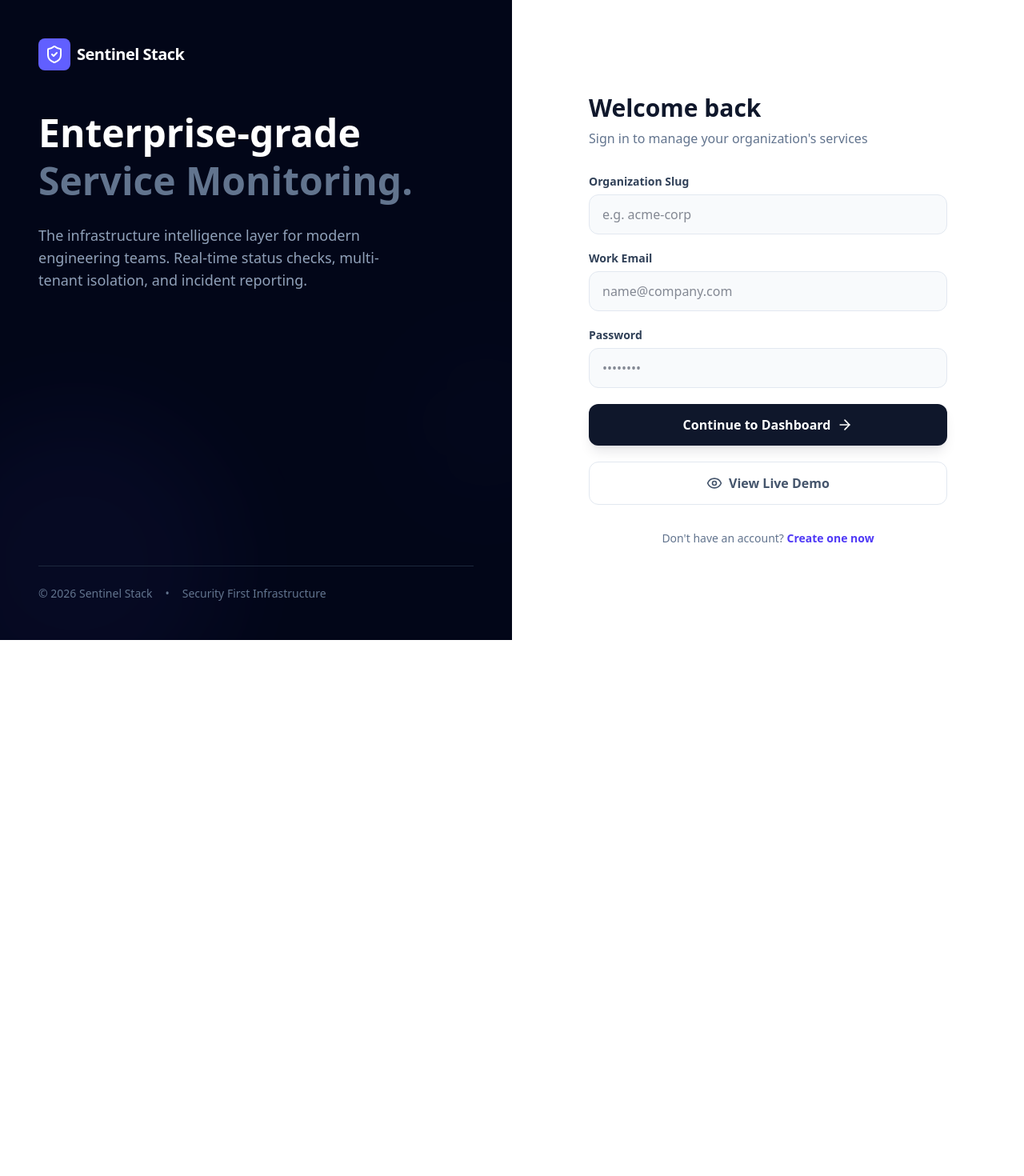
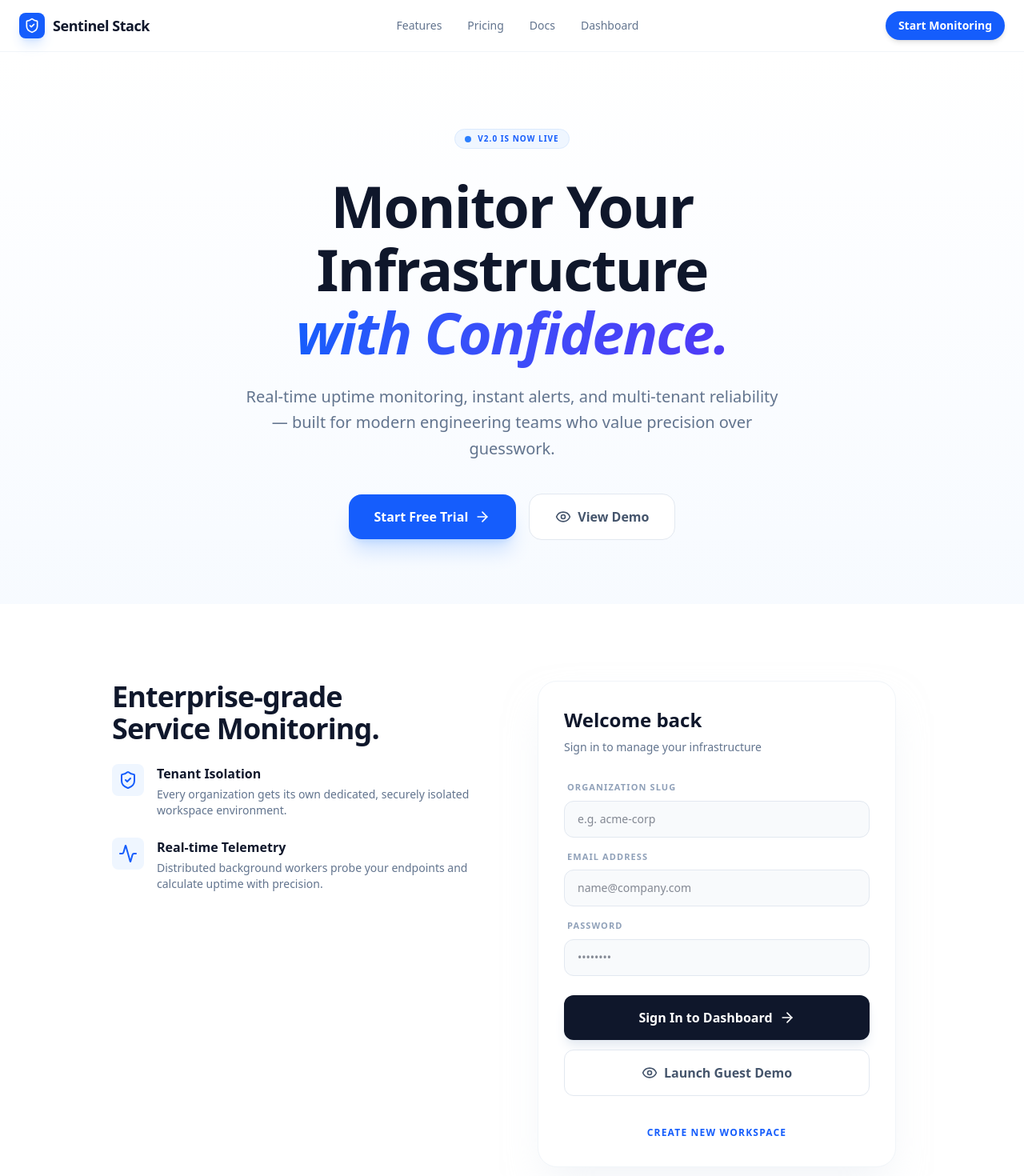
Before and after one commit to Aahan-Desai/Sentinel-Stack, a React (Vite) app in the folder client/: page / in a window 1280 px wide. Shown: the top 1470 px of the page at 80% size. Before the commit the page ends 800 px from the top, so only its background shows below. Built offline with nearby package versions, Linux system fonts and the light colour scheme; no server answers.

Commit message:
design: transform login page into modern SaaS landing page

```diff
--- a/client/src/features/auth/LoginPage.tsx
+++ b/client/src/features/auth/LoginPage.tsx
@@ -1,6 +1,6 @@
 import { useState } from "react";
 import { useAuth } from "../../hooks/AuthContext";
-import { ShieldCheck, ArrowRight, Loader2, UserPlus, Eye } from "lucide-react";
+import { ShieldCheck, ArrowRight, Loader2, UserPlus, Eye, Activity } from "lucide-react";
 import api from "../../lib/api";
 
 export default function LoginPage() {
@@ -42,7 +42,6 @@ export default function LoginPage() {
     setLoading(true);
     setError(null);
     try {
-      // These should match the credentials you create in your production DB
       await login("guest@sentinel.io", "demo1234", "demo-workspace");
     } catch (err: any) {
       setError("Demo workspace is currently offline. Please try manual login.");
@@ -51,131 +50,174 @@ export default function LoginPage() {
     }
   }
 
+  const scrollToAuth = () => {
+    document.getElementById('auth-section')?.scrollIntoView({ behavior: 'smooth' });
+  };
+
   return (
-    <div className="min-h-screen flex bg-white font-sans text-slate-900">
-      {/* LEFT SIDE - BRANDING */}
-      <div className="hidden lg:flex w-1/2 bg-slate-950 p-12 flex-col justify-between relative overflow-hidden">
-        <div className="relative z-10">
-          <div className="flex items-center gap-2 mb-12">
-            <div className="p-2 bg-indigo-500 rounded-lg">
-              <ShieldCheck className="w-6 h-6 text-white" />
+    <div className="min-h-screen bg-white font-sans text-slate-900">
+      {/* 1. NAVBAR */}
+      <nav className="sticky top-0 z-50 w-full bg-white/80 backdrop-blur-md border-b border-slate-100 flex justify-center">
+        <div className="max-w-7xl w-full px-6 h-16 flex items-center justify-between">
+          <div className="flex items-center gap-2.5">
+            <div className="p-1.5 bg-blue-600 rounded-lg shadow-lg shadow-blue-500/20">
+              <ShieldCheck className="w-5 h-5 text-white" />
             </div>
-            <span className="text-xl font-bold tracking-tight text-white">Sentinel Stack</span>
+            <span className="text-lg font-bold tracking-tight text-slate-900">Sentinel Stack</span>
           </div>
 
-          <h1 className="text-5xl font-bold text-white leading-tight mb-6">
-            {isRegister ? "Start your" : "Enterprise-grade"} <br />
-            <span className="text-slate-500">{isRegister ? "monitoring journey." : "Service Monitoring."}</span>
-          </h1>
-          <p className="text-slate-400 text-lg max-w-md">
-            The infrastructure intelligence layer for modern engineering teams.
-            Real-time status checks, multi-tenant isolation, and incident reporting.
-          </p>
+          <div className="hidden md:flex items-center gap-8">
+            <a href="#" className="text-sm font-medium text-slate-500 hover:text-blue-600 transition-colors">Features</a>
+            <a href="#" className="text-sm font-medium text-slate-500 hover:text-blue-600 transition-colors">Pricing</a>
+            <a href="#" className="text-sm font-medium text-slate-500 hover:text-blue-600 transition-colors">Docs</a>
+            <button onClick={scrollToAuth} className="text-sm font-medium text-slate-500 hover:text-blue-600 transition-colors">Dashboard</button>
           </div>
 
-        <div className="absolute -bottom-24 -left-24 w-96 h-96 bg-indigo-500/10 rounded-full blur-3xl opacity-50"></div>
-        <div className="absolute top-1/2 -right-24 w-64 h-64 bg-indigo-500/5 rounded-full blur-3xl opacity-30"></div>
+          <button
+            onClick={scrollToAuth}
+            className="px-4 py-2 bg-blue-600 text-white text-sm font-bold rounded-full hover:bg-blue-700 transition-all shadow-md active:scale-95"
+          >
+            Start Monitoring
+          </button>
+        </div>
+      </nav>
 
-        <div className="relative z-10">
-          <div className="h-px bg-slate-800 w-full mb-6"></div>
-          <div className="flex items-center gap-4 text-slate-500 text-sm">
-            <span>&copy; 2026 Sentinel Stack</span>
-            <span>&bull;</span>
-            <span>Security First Infrastructure</span>
+      {/* 2. HERO SECTION */}
+      <section className="relative pt-24 pb-20 px-6 overflow-hidden bg-gradient-to-b from-white to-blue-50/50">
+        <div className="max-w-7xl mx-auto flex flex-col items-center text-center">
+          <div className="inline-flex items-center gap-2 px-3 py-1 rounded-full bg-blue-50 border border-blue-100 mb-8 animate-in fade-in slide-in-from-bottom-4">
+            <span className="relative flex h-2 w-2">
+              <span className="animate-ping absolute inline-flex h-full w-full rounded-full bg-blue-400 opacity-75"></span>
+              <span className="relative inline-flex rounded-full h-2 w-2 bg-blue-500"></span>
+            </span>
+            <span className="text-[10px] font-bold uppercase tracking-widest text-blue-600">v2.0 is now live</span>
+          </div>
+
+          <h1 className="text-6xl md:text-7xl font-extrabold tracking-tight text-slate-900 mb-6 max-w-4xl leading-[1.1]">
+            Monitor Your Infrastructure <br />
+            <span className="bg-clip-text text-transparent bg-gradient-to-r from-blue-600 to-indigo-600 italic">with Confidence.</span>
+          </h1>
+
+          <p className="text-xl text-slate-500 max-w-2xl mb-10 leading-relaxed">
+            Real-time uptime monitoring, instant alerts, and multi-tenant reliability — built for modern engineering teams who value precision over guesswork.
+          </p>
+
+          <div className="flex flex-col sm:flex-row items-center gap-4">
+            <button
+              onClick={scrollToAuth}
+              className="px-8 py-4 bg-blue-600 text-white font-bold rounded-2xl hover:bg-blue-700 transition-all shadow-xl shadow-blue-500/20 active:scale-95 flex items-center gap-2"
+            >
+              Start Free Trial <ArrowRight className="w-5 h-5" />
+            </button>
+            <button
+              onClick={handleDemoLogin}
+              className="px-8 py-4 bg-white border border-slate-200 text-slate-600 font-bold rounded-2xl hover:bg-slate-50 transition-all active:scale-95 flex items-center gap-2"
+            >
+              <Eye className="w-5 h-5" /> View Demo
+            </button>
+          </div>
+
+          {/* BACKGROUND DECORATION */}
+          <div className="absolute top-1/2 left-1/2 -translate-x-1/2 -translate-y-1/2 w-[800px] h-[800px] bg-blue-400/5 rounded-full blur-[120px] pointer-events-none -z-10"></div>
+        </div>
+      </section>
+
+      {/* 3. AUTH SECTION */}
+      <section id="auth-section" className="py-24 px-6 flex justify-center bg-white">
+        <div className="w-full max-w-[1000px] grid lg:grid-cols-2 gap-16 items-start">
+
+          <div className="lg:max-w-md">
+            <h2 className="text-4xl font-bold mb-6 tracking-tight">Enterprise-grade <br /> Service Monitoring.</h2>
+            <div className="space-y-6">
+              <div className="flex gap-4">
+                <div className="p-2 bg-blue-50 text-blue-600 rounded-lg h-fit"><ShieldCheck className="w-6 h-6" /></div>
+                <div>
+                  <h4 className="font-bold mb-1">Tenant Isolation</h4>
+                  <p className="text-sm text-slate-500">Every organization gets its own dedicated, securely isolated workspace environment.</p>
+                </div>
+              </div>
+              <div className="flex gap-4">
+                <div className="p-2 bg-blue-50 text-blue-600 rounded-lg h-fit"><Activity className="w-6 h-6" /></div>
+                <div>
+                  <h4 className="font-bold mb-1">Real-time Telemetry</h4>
+                  <p className="text-sm text-slate-500">Distributed background workers probe your endpoints and calculate uptime with precision.</p>
+                </div>
               </div>
             </div>
           </div>
 
-      {/* RIGHT SIDE - FORM */}
-      <div className="w-full lg:w-1/2 flex items-center justify-center p-8 bg-slate-50 lg:bg-white">
-        <div className="w-full max-w-md">
-          <div className="lg:hidden flex items-center gap-2 mb-8">
-            <ShieldCheck className="w-8 h-8 text-indigo-600" />
-            <span className="text-2xl font-bold tracking-tight">Sentinel</span>
-          </div>
-
+          <div className="w-full max-w-md bg-white p-8 rounded-3xl border border-slate-100 shadow-2xl shadow-slate-200/50">
             <div className="mb-8">
-            <h2 className="text-3xl font-bold text-slate-900 mb-2">
+              <h3 className="text-2xl font-bold text-slate-900 mb-2">
                 {isRegister ? "Create account" : "Welcome back"}
-            </h2>
-            <p className="text-slate-500">
+              </h3>
+              <p className="text-sm text-slate-500 font-medium">
                 {isRegister
                   ? "Set up your workspace and start monitoring"
-                : "Sign in to manage your organization's services"}
+                  : "Sign in to manage your infrastructure"}
               </p>
             </div>
 
-          <form onSubmit={handleSubmit} className="space-y-5">
+            <form onSubmit={handleSubmit} className="space-y-4">
               <div>
-              <label className="block text-sm font-semibold text-slate-700 mb-1.5" htmlFor="tenant">
-                Organization Slug
-              </label>
+                <label className="block text-[11px] font-bold uppercase tracking-widest text-slate-400 mb-2 ml-1">Organization Slug</label>
                 <input
-                id="tenant"
                   placeholder="e.g. acme-corp"
                   value={tenantSlug}
                   onChange={(e) => setTenantSlug(e.target.value)}
-                className="w-full px-4 py-3 bg-slate-50 border border-slate-200 rounded-xl focus:ring-2 focus:ring-indigo-500 focus:bg-white focus:border-indigo-500 transition-all outline-none"
+                  className="w-full px-4 py-3 bg-slate-50 border border-slate-200 rounded-xl focus:ring-2 focus:ring-blue-500 focus:bg-white focus:border-blue-500 transition-all outline-none text-sm font-medium"
                   required
                 />
               </div>
 
               <div>
-              <label className="block text-sm font-semibold text-slate-700 mb-1.5" htmlFor="email">
-                Work Email
-              </label>
+                <label className="block text-[11px] font-bold uppercase tracking-widest text-slate-400 mb-2 ml-1">Email Address</label>
                 <input
-                id="email"
                   type="email"
                   placeholder="name@company.com"
                   value={email}
                   onChange={(e) => setEmail(e.target.value)}
-                className="w-full px-4 py-3 bg-slate-50 border border-slate-200 rounded-xl focus:ring-2 focus:ring-indigo-500 focus:bg-white focus:border-indigo-500 transition-all outline-none"
+                  className="w-full px-4 py-3 bg-slate-50 border border-slate-200 rounded-xl focus:ring-2 focus:ring-blue-500 focus:bg-white focus:border-blue-500 transition-all outline-none text-sm font-medium"
                   required
                 />
               </div>
 
               <div>
-              <label className="block text-sm font-semibold text-slate-700 mb-1.5" htmlFor="password">
-                Password
-              </label>
+                <label className="block text-[11px] font-bold uppercase tracking-widest text-slate-400 mb-2 ml-1">Password</label>
                 <input
-                id="password"
                   type="password"
                   placeholder="&bull;&bull;&bull;&bull;&bull;&bull;&bull;&bull;"
                   value={password}
                   onChange={(e) => setPassword(e.target.value)}
-                className="w-full px-4 py-3 bg-slate-50 border border-slate-200 rounded-xl focus:ring-2 focus:ring-indigo-500 focus:bg-white focus:border-indigo-500 transition-all outline-none"
+                  className="w-full px-4 py-3 bg-slate-50 border border-slate-200 rounded-xl focus:ring-2 focus:ring-blue-500 focus:bg-white focus:border-blue-500 transition-all outline-none text-sm font-medium"
                   required
                 />
               </div>
 
               {error && (
-              <div className="p-4 bg-red-50 text-red-600 text-sm font-medium rounded-xl border border-red-100 italic">
+                <div className="p-3 bg-red-50 text-red-600 text-xs font-bold rounded-xl border border-red-100 italic">
                   {error}
                 </div>
               )}
 
               {success && (
-              <div className="p-4 bg-green-50 text-green-600 text-sm font-medium rounded-xl border border-green-100">
+                <div className="p-3 bg-green-50 text-green-600 text-xs font-bold rounded-xl border border-green-100">
                   {success}
                 </div>
               )}
 
+              <div className="pt-2 gap-3 flex flex-col">
                 <button
                   type="submit"
                   disabled={loading}
-              className="w-full bg-slate-900 text-white font-bold py-3.5 rounded-xl hover:bg-slate-800 flex items-center justify-center gap-2 group transition-all disabled:opacity-70 disabled:cursor-not-allowed shadow-lg shadow-slate-900/10 active:scale-[0.98]"
+                  className="w-full bg-slate-900 text-white font-bold py-4 rounded-xl hover:bg-slate-800 transition-all disabled:opacity-70 flex items-center justify-center gap-2 active:scale-95 shadow-lg shadow-slate-200"
                 >
                   {loading ? (
-                <>
                     <Loader2 className="w-5 h-5 animate-spin" />
-                  <span>{isRegister ? "Creating account..." : "Signing in..."}</span>
-                </>
                   ) : (
                     <>
-                  <span>{isRegister ? "Sign Up" : "Continue to Dashboard"}</span>
-                  {isRegister ? <UserPlus className="w-5 h-5" /> : <ArrowRight className="w-5 h-5 group-hover:translate-x-1 transition-transform" />}
+                      <span>{isRegister ? "Sign Up" : "Sign In to Dashboard"}</span>
+                      {isRegister ? <UserPlus className="w-5 h-5" /> : <ArrowRight className="w-5 h-5" />}
                     </>
                   )}
                 </button>
@@ -184,40 +226,42 @@ export default function LoginPage() {
                   <button
                     type="button"
                     onClick={handleDemoLogin}
-                disabled={loading}
-                className="w-full bg-white border border-slate-200 text-slate-600 font-bold py-3.5 rounded-xl hover:bg-slate-50 transition-all flex items-center justify-center gap-2 active:scale-[0.98]"
+                    className="w-full bg-white border border-slate-200 text-slate-600 font-bold py-4 rounded-xl hover:bg-slate-50 transition-all active:scale-95 flex items-center justify-center gap-2"
                   >
                     <Eye className="w-5 h-5" />
-                <span>View Live Demo</span>
+                    Launch Guest Demo
                   </button>
                 )}
+              </div>
             </form>
 
-          <div className="mt-8 text-center text-sm text-slate-500">
-            {isRegister ? (
-              <>
-                Already have an account?{" "}
+            <div className="mt-8 text-center">
               <button
-                  onClick={() => setIsRegister(false)}
-                  className="text-indigo-600 font-semibold hover:underline underline-offset-4"
+                onClick={() => setIsRegister(!isRegister)}
+                className="text-xs font-bold text-blue-600 uppercase tracking-widest hover:underline decoration-2 underline-offset-4"
               >
-                  Log in
+                {isRegister ? "Use existing account" : "Create new workspace"}
               </button>
-              </>
-            ) : (
-              <>
-                Don't have an account?{" "}
-                <button
-                  onClick={() => setIsRegister(true)}
-                  className="text-indigo-600 font-semibold hover:underline underline-offset-4"
-                >
-                  Create one now
-                </button>
-              </>
-            )}
             </div>
           </div>
         </div>
+      </section>
+
+      {/* FOOTER */}
+      <footer className="py-12 border-t border-slate-100 flex justify-center bg-slate-50/50">
+        <div className="max-w-7xl w-full px-6 flex flex-col md:flex-row justify-between items-center gap-6">
+          <div className="flex items-center gap-2 text-slate-400 font-medium text-sm">
+            <span>&copy; 2026 Sentinel Stack</span>
+            <span>&bull;</span>
+            <span>Enterprise Infrastructure</span>
+          </div>
+          <div className="flex gap-8">
+            <a href="#" className="text-xs font-bold uppercase tracking-widest text-slate-400 hover:text-blue-600 transition-colors">Privacy</a>
+            <a href="#" className="text-xs font-bold uppercase tracking-widest text-slate-400 hover:text-blue-600 transition-colors">Terms</a>
+            <a href="#" className="text-xs font-bold uppercase tracking-widest text-slate-400 hover:text-blue-600 transition-colors">Twitter</a>
+          </div>
+        </div>
+      </footer>
     </div>
   );
 }
```
Lines whose indentation alone changed are shown as unchanged.
